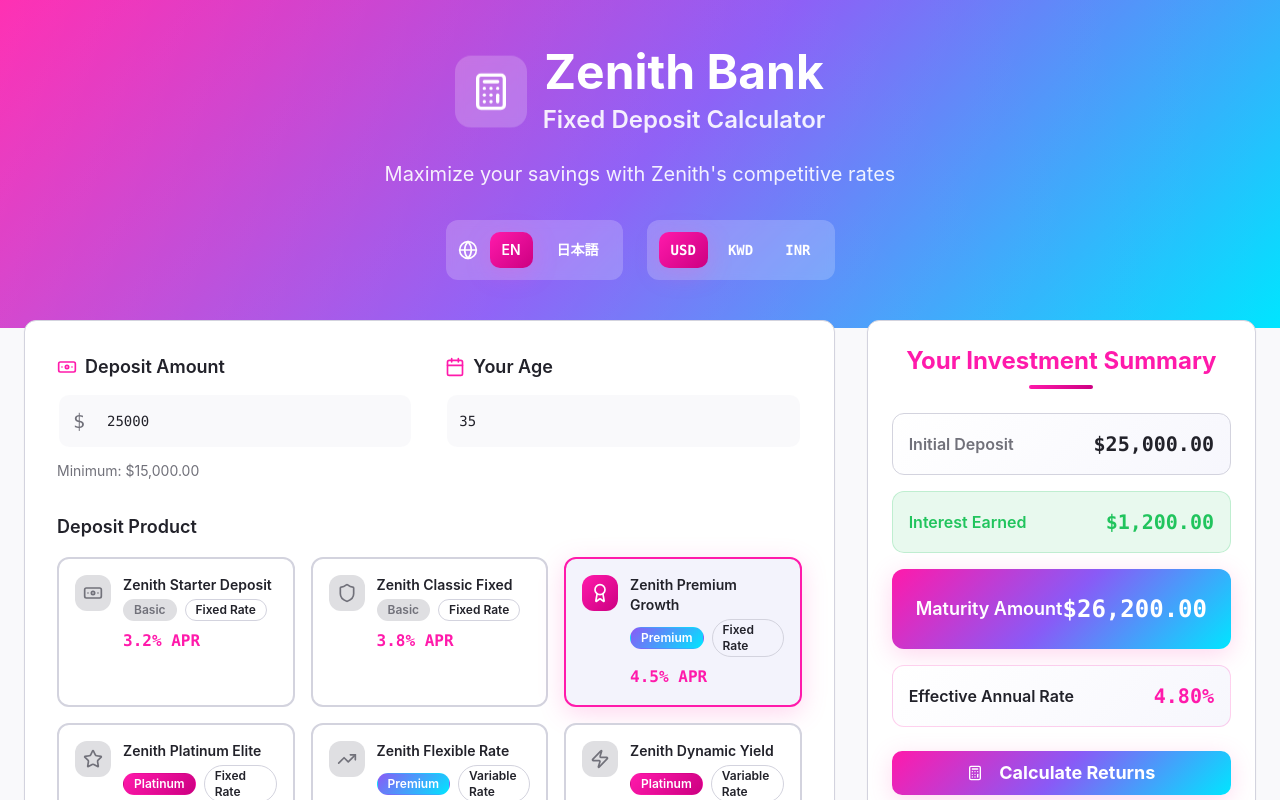
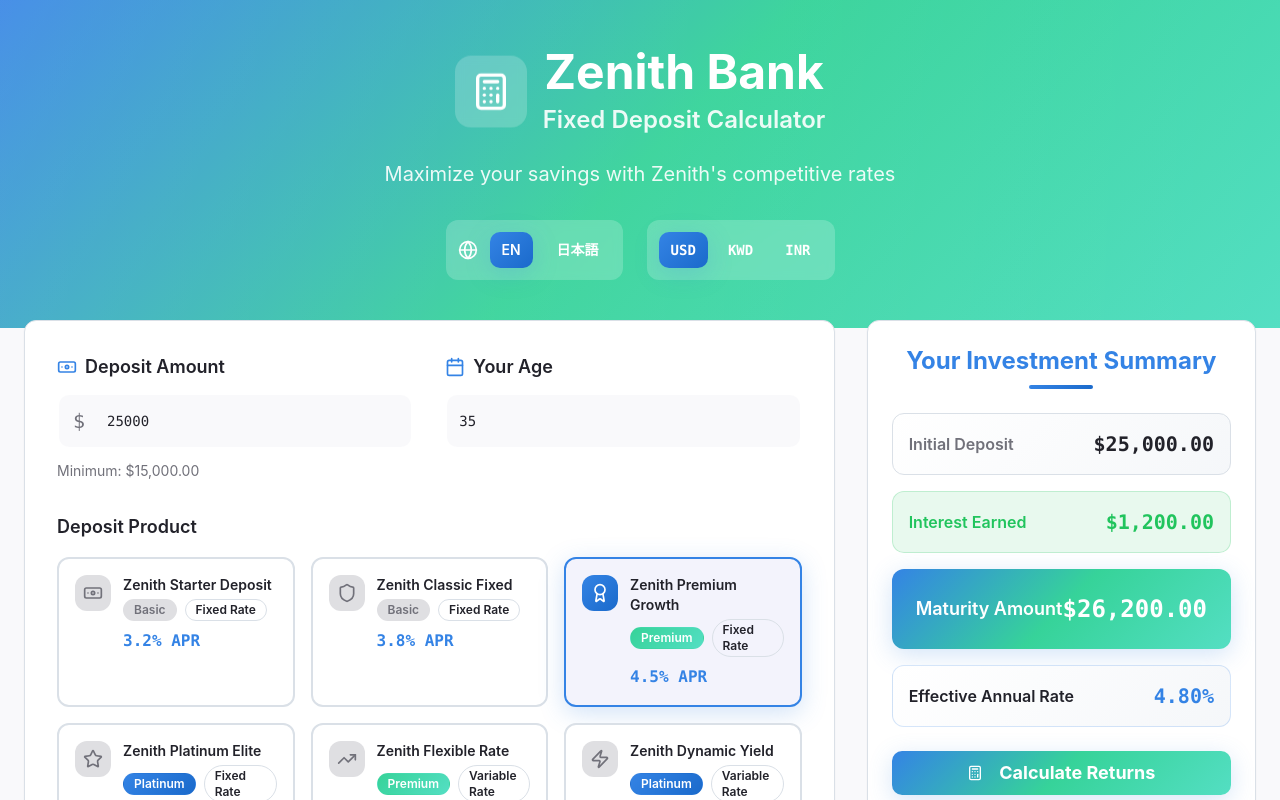
Before and after one commit to Arrowsincoming24/fixed-grow-explorer, a React (Vite) app: page / in a window 1280 px wide. Shown: the top 800 px of the page. Built offline with nearby package versions, Linux system fonts and the light colour scheme.

Commit message:
Refactor: Update color palette

```diff
--- a/src/index.css
+++ b/src/index.css
@@ -9,13 +9,13 @@
 @layer base {
   :root {
     /* Core brand colors - Zenith Bank palette */
-    --primary: 322 100% 55%; /* #FF5BBE */
-    --primary-end: 322 100% 40%; /* #FF0099 */
+    --primary: 213 77% 55%; /* Soothing blue #4A90E2 */
+    --primary-end: 213 77% 45%; /* Deeper blue #3A7BD5 */
     --primary-foreground: 0 0% 100%;
 
     /* Secondary colors */
-    --secondary-purple: 258 90% 66%; /* #7C3AED */
-    --secondary-aqua: 186 100% 50%; /* #00F0FF */
+    --secondary-green: 158 64% 52%; /* Soft green #4ECDC4 */
+    --secondary-mint: 168 68% 60%; /* Mint green #5FD3A9 */
     --secondary-foreground: 0 0% 100%;
 
     /* Light theme backgrounds */
@@ -32,14 +32,14 @@
     --muted-foreground: 240 4% 46%;
 
     /* Interactive elements */
-    --accent: 322 100% 55%;
+    --accent: 213 77% 55%;
     --accent-foreground: 0 0% 100%;
 
     /* Form elements */
     --input: 0 0% 100%;
     --input-foreground: 240 10% 15%;
-    --border: 240 15% 85%;
-    --ring: 322 100% 55%;
+    --border: 213 20% 88%;
+    --ring: 213 77% 55%;
 
     /* Status colors */
     --destructive: 0 84% 60%;
@@ -50,17 +50,17 @@
     --warning-foreground: 0 0% 100%;
 
     /* Enhanced gradients */
-    --gradient-primary: linear-gradient(135deg, hsl(322 100% 55%), hsl(322 100% 40%));
-    --gradient-secondary: linear-gradient(135deg, hsl(258 90% 66%), hsl(186 100% 50%));
-    --gradient-hero: linear-gradient(135deg, hsl(322 100% 55%) 0%, hsl(258 90% 66%) 50%, hsl(186 100% 50%) 100%);
-    --gradient-card: linear-gradient(135deg, hsl(0 0% 100%) 0%, hsl(240 60% 98%) 100%);
-    --gradient-accent: linear-gradient(45deg, hsl(322 100% 55%), hsl(322 100% 65%));
+    --gradient-primary: linear-gradient(135deg, hsl(213 77% 55%), hsl(213 77% 45%));
+    --gradient-secondary: linear-gradient(135deg, hsl(158 64% 52%), hsl(168 68% 60%));
+    --gradient-hero: linear-gradient(135deg, hsl(213 77% 55%) 0%, hsl(158 64% 52%) 50%, hsl(168 68% 60%) 100%);
+    --gradient-card: linear-gradient(135deg, hsl(0 0% 100%) 0%, hsl(213 30% 97%) 100%);
+    --gradient-accent: linear-gradient(45deg, hsl(213 77% 55%), hsl(213 77% 65%));
 
     /* Enhanced shadows */
-    --shadow-soft: 0px 4px 20px rgba(255, 91, 190, 0.15);
+    --shadow-soft: 0px 4px 20px rgba(74, 144, 226, 0.15);
     --shadow-card: 0px 8px 30px rgba(0, 0, 0, 0.08);
-    --shadow-button: 0px 6px 25px rgba(255, 91, 190, 0.25);
-    --shadow-hero: 0px 20px 60px rgba(255, 91, 190, 0.2);
+    --shadow-button: 0px 6px 25px rgba(74, 144, 226, 0.25);
+    --shadow-hero: 0px 20px 60px rgba(74, 144, 226, 0.2);
 
     /* Border radius */
     --radius: 0.75rem;
--- a/tailwind.config.ts
+++ b/tailwind.config.ts
@@ -34,8 +34,8 @@ export default {
 					foreground: 'hsl(var(--primary-foreground))'
 				},
 				secondary: {
-					purple: 'hsl(var(--secondary-purple))',
-					aqua: 'hsl(var(--secondary-aqua))',
+					green: 'hsl(var(--secondary-green))',
+					mint: 'hsl(var(--secondary-mint))',
 					foreground: 'hsl(var(--secondary-foreground))'
 				},
 				destructive: {
```
